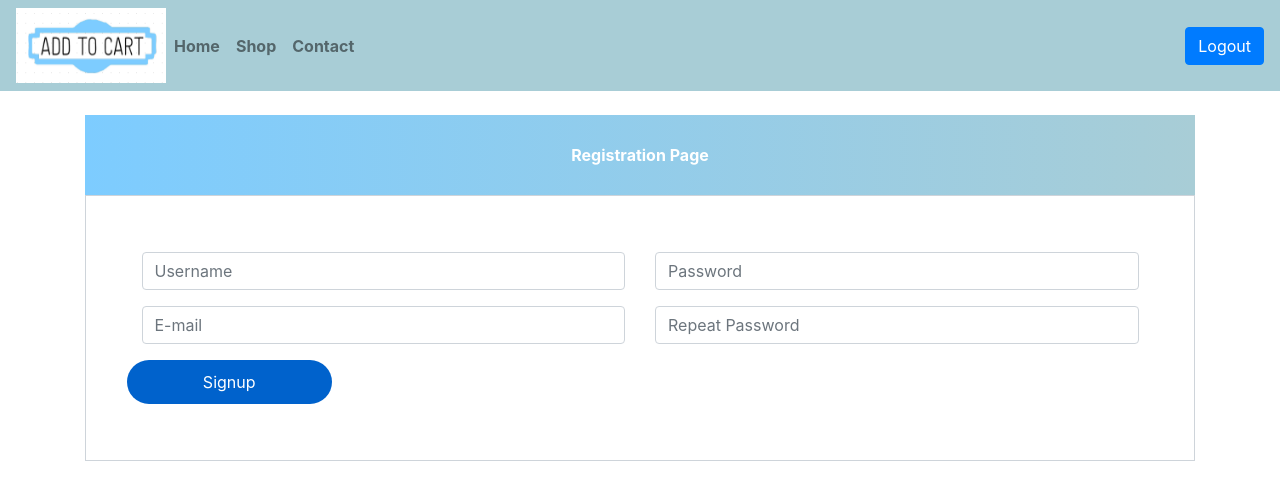
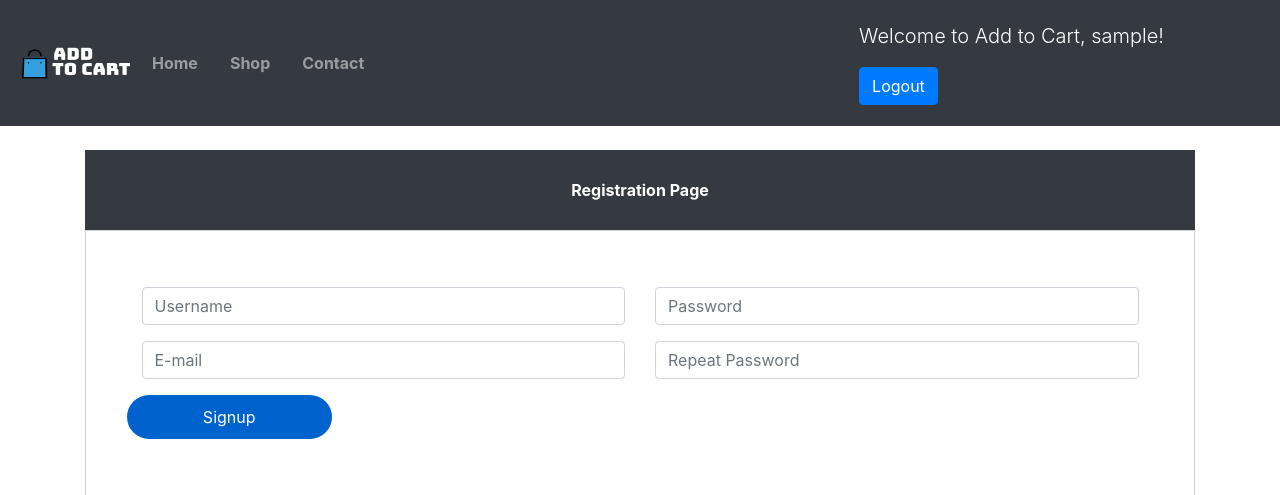
Before and after one commit to vergarapog/advaweb-finals, a PHP site: page /signup.php in a window 1280 px wide. Shown: the top 495 px of the page. Run offline with PHP 8.4, Linux system fonts and the light colour scheme; the visitor is signed in with stand-in values (Sample User, id 1).

Commit message:
added welcome message

```diff
--- a/css/signup.css
+++ b/css/signup.css
@@ -2,7 +2,7 @@
 {
     text-align: center;
     height: 80px;
-    background: -webkit-linear-gradient(left, #7dccff, #a8cdd6);
+    background: #343a40;
     color: #fff;
     font-weight: bold;
     line-height: 80px;
--- a/view-comp/header.php
+++ b/view-comp/header.php
@@ -7,7 +7,7 @@
 		<meta charset="utf-8">
 		 <meta name="viewport" content="width=device-width, initial-scale=1, shrink-to-fit=no">
 
-      <title> AddToCart </title>
+      <title> Add To Cart </title>
 
 <link rel="stylesheet" href="css/signup.css">
 
@@ -17,9 +17,9 @@
 	</head>
 
         <header>
-          <nav class="navbar navbar-expand-lg navbar-light" style="background-color: #a8cdd6;">
+          <nav class="navbar navbar-expand-lg navbar-dark bg-dark" style="background-color: #a8cdd6;">
           <a href="#">
-            <img src="images/web-logo-final.png" alt="logo" height="75" width="150">
+            <img src="images/web-logo-final3.png" alt="logo" height="110" width="120">
           </a>
 
           <button class="navbar-toggler" type="button" data-toggle="collapse" data-target="#navbarNavDropdown" aria-controls="navbarNavDropdown" aria-expanded="false" aria-label="Toggle navigation">
@@ -30,9 +30,9 @@
 
             <ul class="navbar-nav">
 
-              <li class="nav-item active"><b><a class="nav-link" href="index.php">Home <span class="sr-only">(current)</span></a></b> </li>
-              <li class="nav-item"><b><a class="nav-link" href="#">Shop</a></b> </li>
-              <li class="nav-item"><b><a class="nav-link" href="#">Contact</a> </b></li>
+              <li class="nav-item active px-2"><b><a class="nav-link" href="index.php">Home <span class="sr-only">(current)</span></a></b> </li>
+              <li class="nav-item px-2"><b><a class="nav-link" href="#">Shop</a></b> </li>
+              <li class="nav-item px-2"><b><a class="nav-link" href="#">Contact</a> </b></li>
 
             </ul>
 
@@ -40,22 +40,26 @@
 
             <div>
 							<?php
+              //$userId = $_SESSION['userId'];
+
 							if(isset($_SESSION['userId'])){
 								echo '<form class="" action="php-scripts/logout.script.php" method="post">
+                  <p class="lead" style="color:white; padding-right: 100px;">Welcome to Add to Cart, '.$_SESSION["userName"].'!</p>
 	                <button type="submit" class="btn btn-primary " name="logout-submit">Logout</button>
 	              </form>';
 							}
 
 							else {
 								echo '<form class="form-inline" action="php-scripts/login.script.php" method="post">
-	                <input type="text" name="emailusername" placeholder="Username/E-mail" class="form-control">
-	                <input type="password" name="password" placeholder="Password" class="form-control">
+	                <input type="text" name="emailusername" placeholder="Username/E-mail" class="form-control px-2">
+
+	                <input type="password" name="password" placeholder="Password" class="form-control px-2">
 
 	                <button  type="submit" class="btn btn-primary " name="login-submit">Login</button>
 	              </form>
-
+                  <br>
                 <form class="" action="signup.php" method="post">
-                  <button type="submit" class="btn btn-primary " name="link-signup">Walang Account? Register na dito!</button>
+                  <button type="submit" class="btn btn-sm btn-primary " name="link-signup">Walang Account? Register na dito!</button>
                 </form>';
 							}
 							 ?>
```
Also changed, not shown: images/web-logo-final2.png (added), images/web-logo-final3.png (added).
